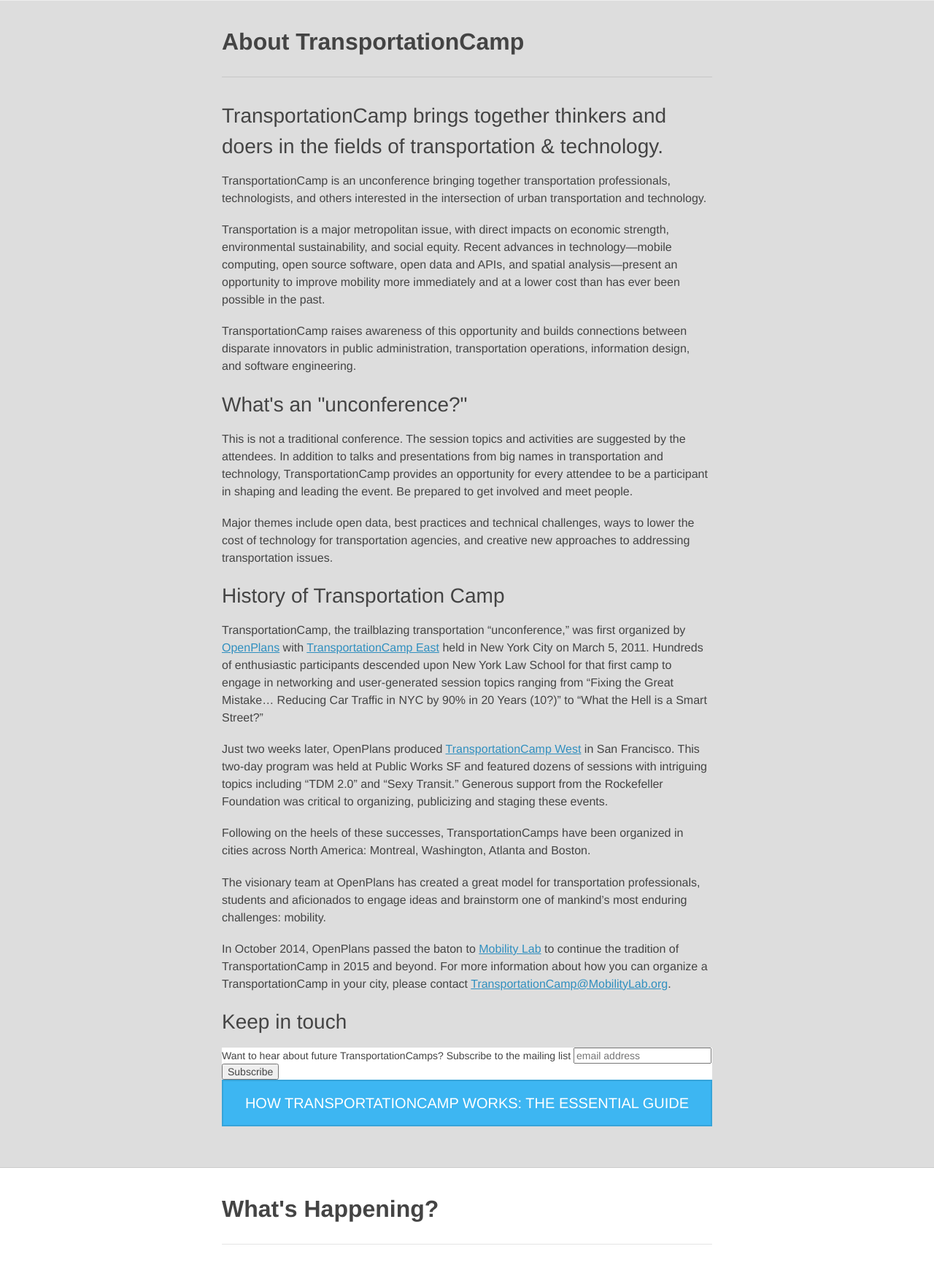
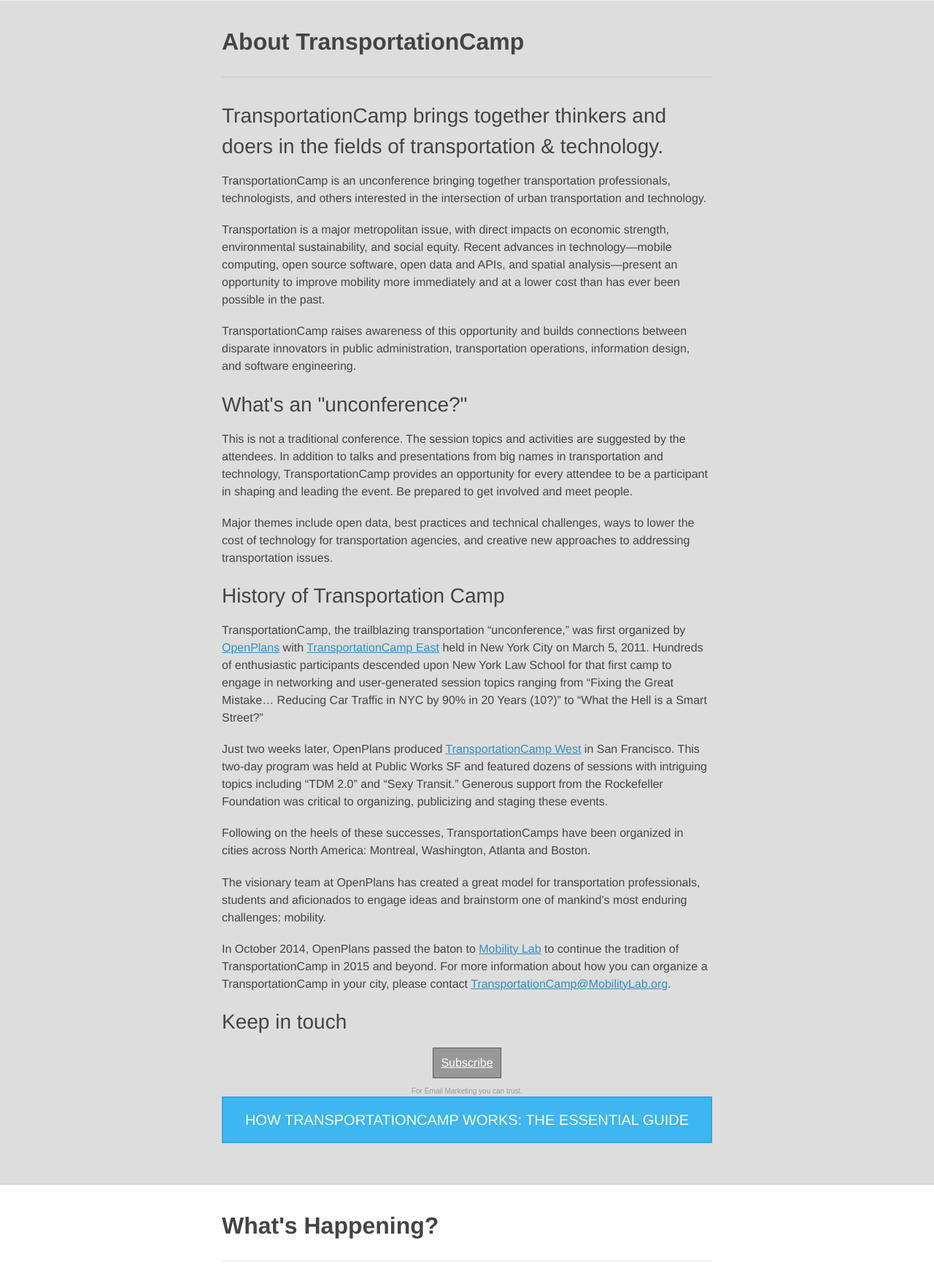
Before and after one commit to transpocamp/transportationcamp.org, a Jekyll site: the page built from index.html, in a window 1280 px wide. Shown: the part 1150-2895 px from the top of the page at 73% size. Built offline with Jekyll 4.4.1, drawn with Linux system fonts in a browser that asks for light colours; nearby versions of some CDN libraries; Markdown is read by kramdown in place of the engine named in the settings; comment, search, counter and statistics services are not loaded.

Commit message:
replace mailchimp with constantcontact

```diff
--- a/index.html
+++ b/index.html
@@ -71,24 +71,11 @@
     <a href="mailto:TransportationCamp@MobilityLab.org">TransportationCamp@MobilityLab.org</a>.
 
     <h4>Keep in touch</h4>
-<!-- Begin MailChimp Signup Form -->
-<link href="//cdn-images.mailchimp.com/embedcode/slim-081711.css" rel="stylesheet" type="text/css">
-<style type="text/css">
-	#mc_embed_signup{background:#fff; clear:left; font:14px Helvetica,Arial,sans-serif; }
-	/* Add your own MailChimp form style overrides in your site stylesheet or in this style block.
-	   We recommend moving this block and the preceding CSS link to the HEAD of your HTML file. */
-</style>
-<div id="mc_embed_signup">
-<form action="http://transportationcamp.us2.list-manage.com/subscribe/post?u=f737d6aae1136fa999b210fdf&amp;id=743ecabde2" method="post" id="mc-embedded-subscribe-form" name="mc-embedded-subscribe-form" class="validate" target="_blank" novalidate>
-	<label for="mce-EMAIL">Want to hear about future TransportationCamps? Subscribe to the mailing list</label>
-	<input type="email" value="" name="EMAIL" class="email" id="mce-EMAIL" placeholder="email address" required>
-    <!-- real people should not fill this in and expect good things - do not remove this or risk form bot signups-->
-    <div style="position: absolute; left: -5000px;"><input type="text" name="b_f737d6aae1136fa999b210fdf_743ecabde2" value=""></div>
-	<div class="clear"><input type="submit" value="Subscribe" name="subscribe" id="mc-embedded-subscribe" class="button"></div>
-</form>
-</div>
+<!-- BEGIN: Constant Contact Email List Form Button -->
+<div align="center"><a href="http://visitor.r20.constantcontact.com/d.jsp?llr=hya6bgfab&p=oi&m=1105083663111&sit=av57j87fb&f=baa40368-baff-4d3c-8d33-9cbfb65f83ce" class="button" style="border: 1px solid rgb(91, 91, 91); color: rgb(255, 255, 255); display: inline-block; padding: 8px 10px; text-shadow: none; border-top-left-radius: 0px; border-top-right-radius: 0px; border-bottom-right-radius: 0px; border-bottom-left-radius: 0px; background-color: rgb(152, 152, 152);">Subscribe</a>
+<!-- BEGIN: Email Marketing you can trust --><div id="ctct_button_footer" align="center" style="font-family:Arial,Helvetica,sans-serif;font-size:10px;color:#999999;margin-top: 10px;">For Email Marketing you can trust.</div></div>
 
-<!--End mc_embed_signup-->
+<!-- END: Constant Contact Email List Form Button -->
 
     <a class="btn btn-block btn-large" href="{{ site.baseurl }}/2011/02/how-transportationcamp-works-the-essential-guide/">How TransportationCamp works: <span class="nobreak">the essential guide</span></a>
   </div>
```
